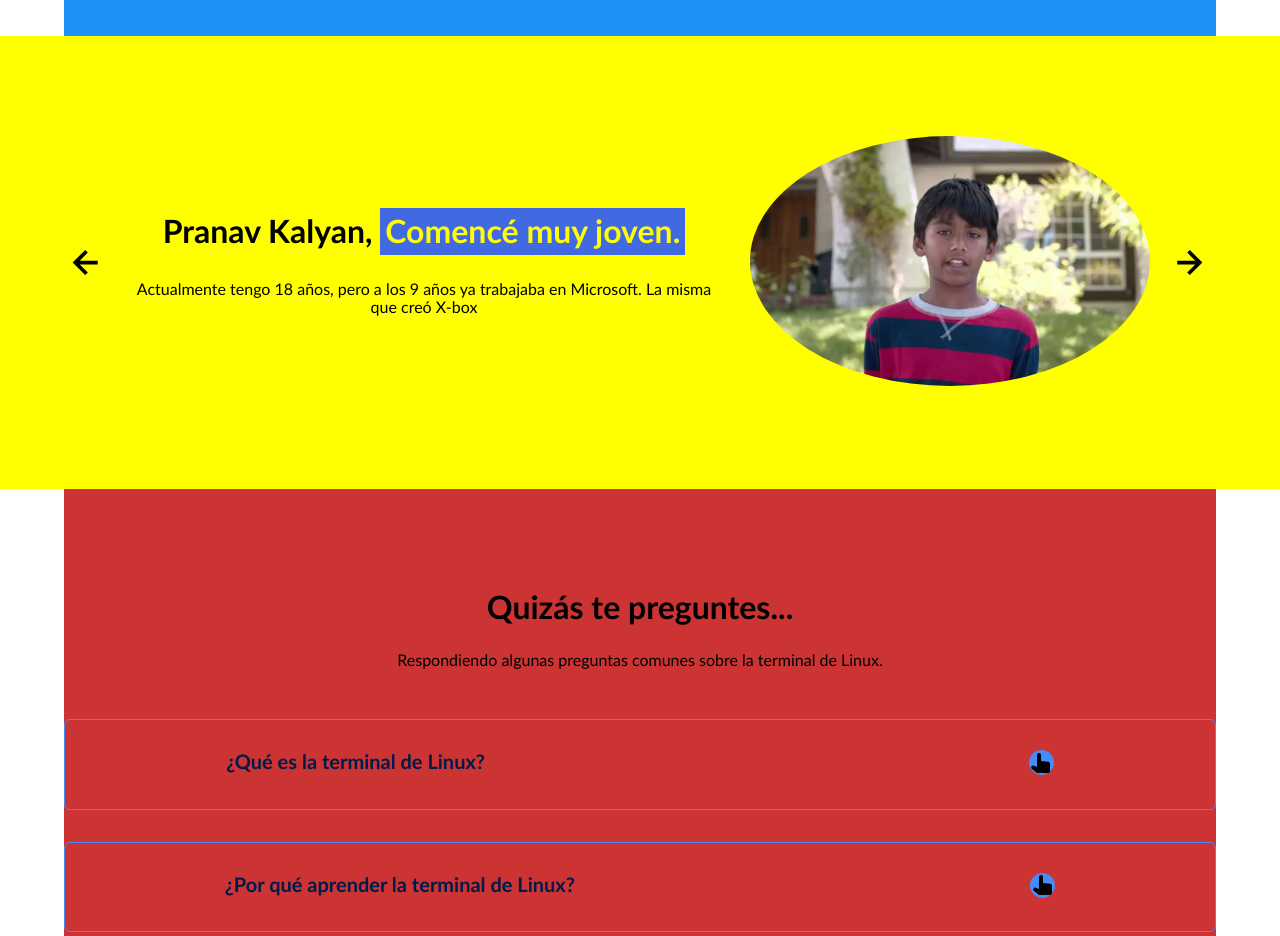
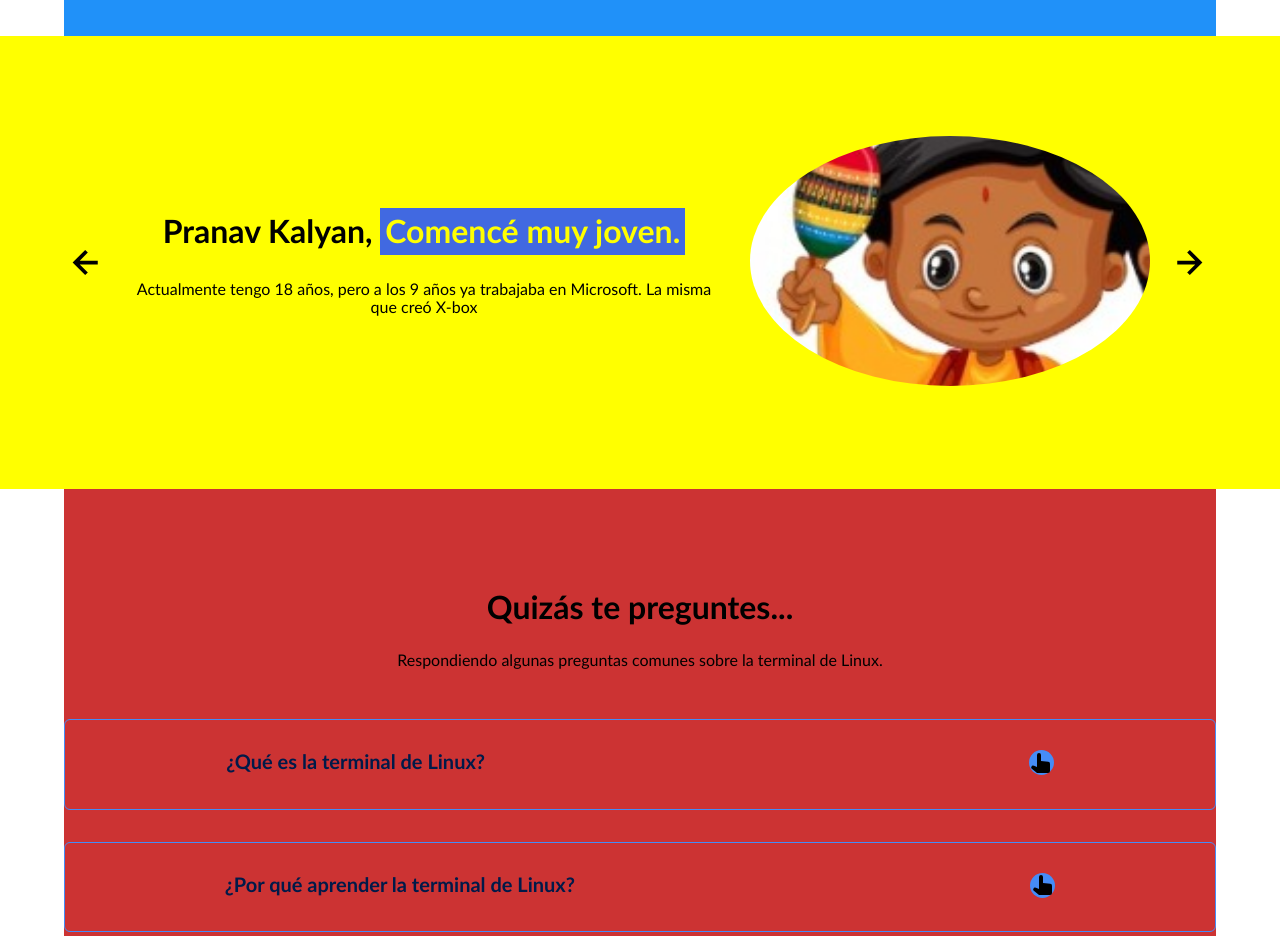
Before and after one commit to Mamzta/Mamzta.github.io, a plain HTML site: page index.html in a window 1280 px wide. Shown: the part 2100-3036 px from the top of the page. Drawn offline with nearby package versions, Linux system fonts and the light colour scheme; files whose address does not match are found by name.

Commit message:
Update index.html

```diff
--- a/index.html
+++ b/index.html
@@ -125,7 +125,7 @@ Inicia en el mundo informático con esta divertida página para aprender los com
                             <p class="leaving_review">Actualmente tengo 18 años, pero a los 9 años ya trabajaba en Microsoft. La misma que creó X-box</br></p>
                         </div>
                         <figure class="leaving_picture">
-                        <img src="./Images/Pranav.jpg" class="leaving_img"></figure>
+                        <img src="./Images/pranavv.jpg" class="leaving_img"></figure>
                     </section>
 
                     <section class="leaving_body" data-id="2">
```
